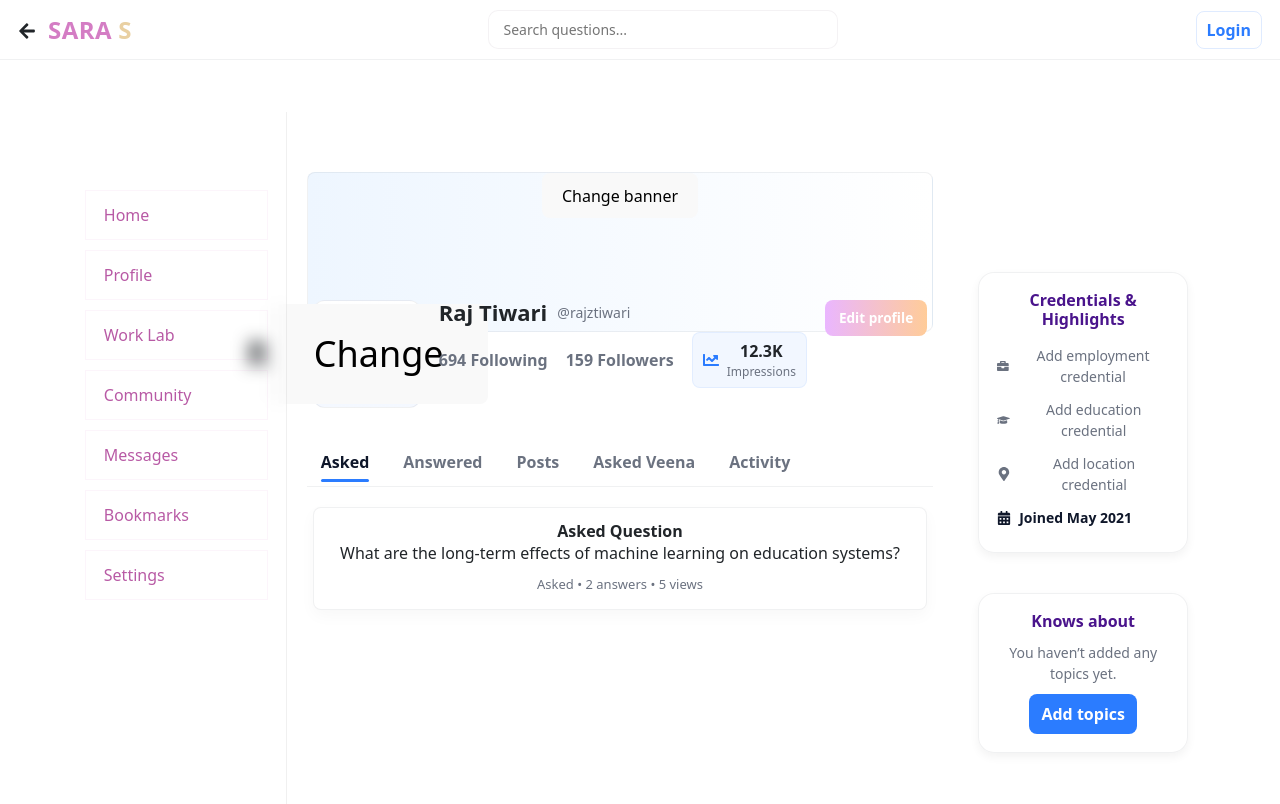
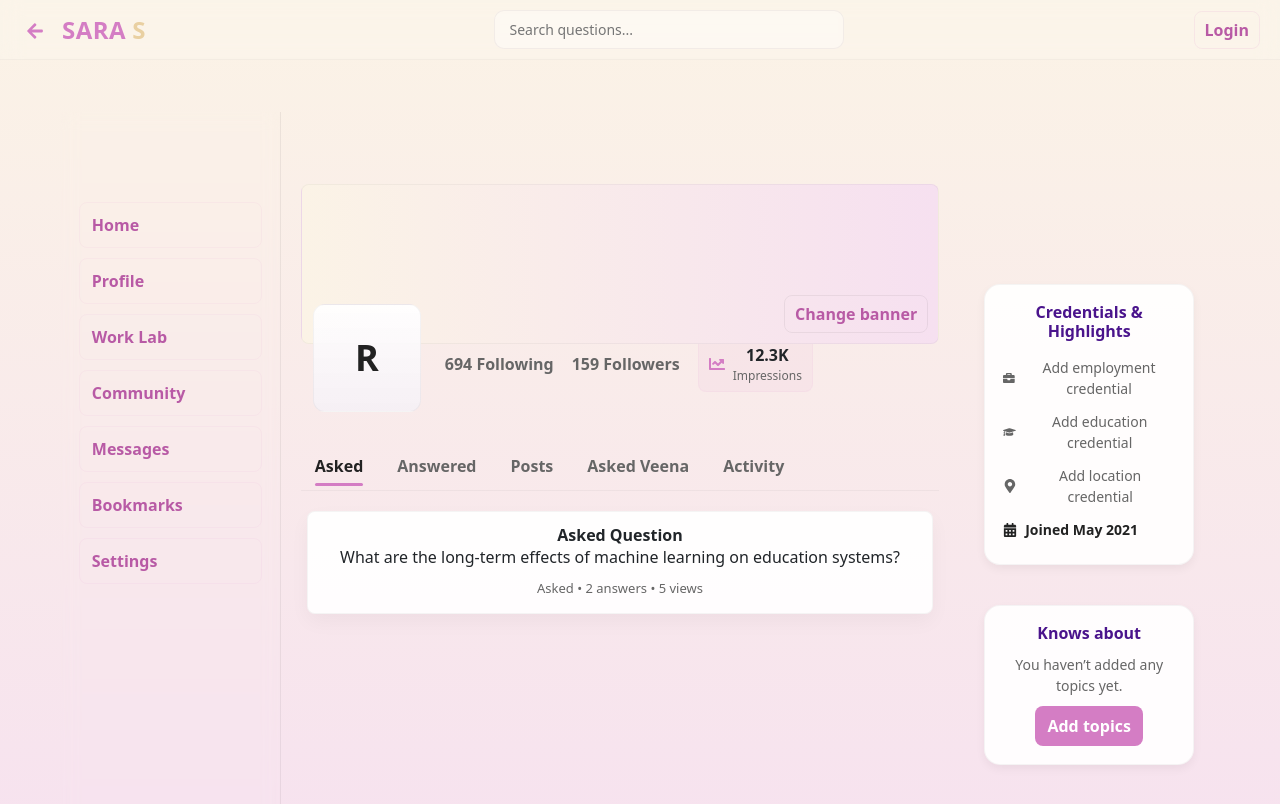
Before and after one commit to RAj-TIWARII/SARAS-0.1, a React (Vite) app: page /Profile in a window 1280 px wide. Shown: the top 804 px of the page. Built offline with nearby package versions, Linux system fonts and the light colour scheme.

Commit message:
Update Profile.css

```diff
--- a/src/pages/Profile.css
+++ b/src/pages/Profile.css
@@ -1,156 +1,283 @@
-/* Perfect top alignment + smoother transitions + subtle glass-wipe */
-/* Variables */
-:root {
-  --nav-h: 60px;
-  --bg: #f6f8fb;
-  --panel: #ffffff;
-  --muted: #6b7280;
-  --text: #0f172a;
-  --accent: #2b7cff;
-  --line: rgba(11,18,32,0.06);
+/* Profile.css
+   Theme-aware: uses --lotus-200, --wheat-200, --glass, --card-bg, --text from your Home.css root.
+   Keeps layout consistent with Home page. */
+
+html { scroll-behavior: smooth; }
+
+/* utility */
+.visually-hidden { display: none; }
+
+/* page base (don't override your Home root vars) */
+.profile-page { background: transparent; }
+
+/* NAVBAR - reuse your Home styles but tighten */
+.saras-navbar {
+  position: fixed;
+  top: 0;
+  left: 0;
+  width: 100%;
+  display:flex;
+  align-items:center;
+  gap:12px;
+  padding: 10px 20px;
+  backdrop-filter: blur(10px);
+  background: var(--glass);
+  border-bottom: 1px solid rgba(0,0,0,0.03);
+  z-index: 999;
 }
 
-html, body {
-  margin: 0;
-  padding: 0;
-  font-family: Inter, system-ui, sans-serif;
-  background: var(--bg);
+.nav-left { cursor: pointer; font-size: 18px; color: var(--lotus-200); padding:6px; }
+.nav-center { flex: 1; display:flex; justify-content: center; }
+.nav-search {
+  width: 420px; max-width: 62%;
+  padding: 8px 12px; border-radius: 10px;
+  border: 1px solid rgba(120,90,110,0.07);
+  background: linear-gradient(180deg, rgba(255,255,255,0.18), rgba(255,255,255,0.14));
   color: var(--text);
 }
+.nav-right { display:flex; gap:8px; align-items:center; }
 
-.saras-page { display: flex; min-height: 100vh; }
+/* login pill */
+.login-pill {
+  background: transparent;
+  border: 1px solid rgba(212,125,196,0.12);
+  color: var(--lotus-300);
+  padding: 6px 10px;
+  border-radius: 8px;
+  font-weight: 600;
+  cursor: pointer;
+  transition: all .22s ease;
+}
+.login-pill:hover { background: rgba(212,125,196,0.06); color: var(--lotus-200); transform: translateY(-2px); }
 
-/* NAVBAR */
-.saras-navbar {
-  position: fixed; top: 0; left: 0; right: 0;
-  height: var(--nav-h);
-  display: flex; align-items: center; gap: 12px;
-  padding: 0 18px;
-  background: rgba(255,255,255,0.97);
-  border-bottom: 1px solid var(--line);
-  z-index: 50;
-}
-.nav-left { cursor: pointer; font-size: 18px; }
-.nav-center { flex: 1; display: flex; justify-content: center; }
-.nav-search { width: 420px; max-width: 60%; padding: 8px 12px; border-radius: 8px; border: 1px solid var(--line); }
-.login-pill { background: transparent; border: 1px solid rgba(43,124,255,0.15); color: var(--accent); border-radius: 8px; padding: 6px 10px; font-weight: 600; }
-
-/* LAYOUT */
+/* SIDEBAR */
 .profile-sidebar {
   width: 220px;
-  padding-top: var(--nav-h);
-  position: sticky; top: 0;
+  padding-top: 72px; /* keep top spacing under navbar */
+  position: sticky;
+  top: 0;
   height: 100vh;
+  background: transparent;
 }
-.side-buttons { padding: 18px; display: flex; flex-direction: column; gap: 10px; }
-.side-btn {
-  border: none; background: transparent; color: var(--muted);
-  text-align: left; padding: 10px 12px; border-radius: 8px;
-  font-weight: 700; cursor: pointer; position: relative;
+
+.side-buttons {
+  padding: 18px;
+  display:flex;
+  flex-direction: column;
+  gap: 10px;
 }
-.side-btn:hover { background: rgba(43,124,255,0.06); color: var(--text); }
-.side-active { background: rgba(43,124,255,0.08); color: var(--text); }
 
+/* using same selectors as Home: side-buttons button */
+.side-buttons button {
+  border: 1px solid rgba(212,125,196,0.06);
+  background: transparent;
+  color: var(--lotus-300);
+  padding: 10px 12px;
+  text-align: left;
+  border-radius: 8px;
+  font-weight: 700;
+  cursor: pointer;
+  position: relative;
+  overflow: hidden;
+  transition: color .25s ease, background .25s ease;
+}
+
+/* glass-wipe hover */
+.side-buttons button::before {
+  content: "";
+  position: absolute; top: 0; left: -120%;
+  width: 100%; height: 100%;
+  background: var(--accent-glass);
+  transition: left .42s cubic-bezier(.2,.9,.3,1);
+}
+.side-buttons button:hover::before { left: 0; }
+.side-buttons button:hover { color: var(--lotus-200); background: rgba(255,255,255,0.02); }
+
+/* CONTAINER layout */
 .profile-container {
-  display: flex; flex: 1; gap: 20px;
-  padding-top: var(--nav-h);
+  display:flex;
+  flex:1;
+  gap: 20px;
+  padding-top: 72px;
   margin: 0 auto;
   max-width: 1200px;
   width: 100%;
 }
 
-/* MAIN (CENTER) */
-.profile-main { flex: 1; max-width: 760px; }
+/* MAIN */
+.profile-main { flex:1; max-width: 760px; margin-bottom: 40px; }
+
+/* Banner area - clickable to change */
 .profile-banner {
-  height: 160px; border-radius: 8px;
-  background: linear-gradient(90deg, #eef6ff, #ffffff);
-  border: 1px solid var(--line);
+  height: 160px;
+  border-radius: 8px;
+  background: linear-gradient(90deg, var(--wheat-100, #fbf3e6), var(--lotus-100, #f6e0f0));
+  border: 1px solid rgba(0,0,0,0.04);
+  position: relative;
+  cursor: pointer;
+  display:flex;
+  align-items:flex-end;
+  justify-content:flex-end;
+  padding: 10px;
+  overflow: hidden;
 }
 
+/* overlay actions on banner */
+.banner-actions {
+  display:flex;
+  gap:8px;
+  align-items:center;
+}
+.ghost-btn {
+  background: transparent;
+  border: 1px solid rgba(0,0,0,0.06);
+  padding: 6px 10px;
+  border-radius: 8px;
+  color: var(--lotus-300);
+  font-weight: 700;
+  cursor: pointer;
+  transition: all .18s ease;
+}
+.ghost-btn:hover { background: rgba(212,125,196,0.08); color: var(--lotus-200); transform: translateY(-2px); }
+.ghost-btn.danger { border-color: rgba(200,80,100,0.06); color: #6b2b3d; }
+
+/* PROFILE TOP (avatar + meta + actions) */
 .profile-top {
-  display: flex; gap: 18px; align-items: flex-start;
-  margin-top: -44px; padding: 12px 6px;
-}
-.avatar {
-  width: 108px; height: 108px;
-  border-radius: 12px;
-  background: linear-gradient(180deg, #fff, #f4f8ff);
-  display: flex; align-items: center; justify-content: center;
-  font-weight: 700; font-size: 36px;
-  border: 1px solid var(--line);
-}
-.name-row { display: flex; align-items: center; gap: 10px; flex-wrap: wrap; }
-.profile-name { font-size: 22px; font-weight: 800; margin: 0; }
-.profile-handle { color: var(--muted); font-size: 14px; }
-
-.stats-row { display: flex; gap: 18px; align-items: center; flex-wrap: wrap; margin-top: 8px; }
-.follow-stats { color: var(--muted); display: flex; gap: 18px; font-weight: 700; }
-.impressions { display: flex; align-items: center; gap: 8px; background: rgba(43,124,255,0.06); border: 1px solid rgba(43,124,255,0.08); border-radius: 8px; padding: 6px 10px; }
-.impr-icon { color: var(--accent); }
-.impr-number { font-weight: 700; }
-.impr-label { font-size: 12px; color: var(--muted); }
-
-.edit-btn { border: 1px solid var(--line); background: #fff; border-radius: 8px; padding: 8px 12px; cursor: pointer; font-weight: 700; }
-
-.profile-tabs {
-  display: flex; gap: 18px; margin-top: 18px;
-  border-bottom: 1px solid var(--line);
-  padding-left: 6px;
-}
-.tab-btn {
-  background: transparent; border: none; padding: 12px 8px;
-  font-weight: 700; color: var(--muted); cursor: pointer; position: relative;
-}
-.tab-btn.active { color: var(--text); }
-.tab-btn.active::after {
-  content: ""; position: absolute; left: 8px; right: 8px; bottom: 4px;
-  height: 3px; background: var(--accent); border-radius: 3px;
+  display:flex;
+  gap: 18px;
+  align-items:flex-start;
+  margin-top: -52px; /* pull up over banner */
+  padding: 12px 6px;
 }
 
-.profile-content { padding: 20px 6px; display: flex; flex-direction: column; gap: 14px; }
+/* Avatar block */
+.avatar-block { width: 120px; display:flex; align-items:center; justify-content:center; position:relative; }
+.avatar {
+  width:108px; height:108px; border-radius:12px;
+  background: linear-gradient(180deg, var(--card-bg, rgba(249,244,242,0.88)), rgba(245,240,245,0.95));
+  border: 1px solid rgba(0,0,0,0.04);
+  display:flex; align-items:center; justify-content:center;
+  font-weight: 700; font-size: 36px; color: var(--text);
+  position: relative;
+  overflow:hidden;
+  cursor:pointer;
+  transition: transform .12s ease, box-shadow .18s ease;
+}
+.avatar:hover { transform: translateY(-3px); box-shadow: 0 14px 30px rgba(0,0,0,0.06); }
+
+.avatar-img { width:100%; height:100%; object-fit:cover; display:block; }
+.avatar-initial { display:block; }
+
+/* small overlay inside avatar for change / remove */
+.avatar-overlay {
+  position: absolute;
+  inset: 0;
+  display:flex;
+  align-items:flex-end;
+  justify-content:center;
+  padding: 6px;
+  gap: 6px;
+  pointer-events: none;
+}
+.avatar-overlay .ghost-btn { pointer-events: auto; opacity: 0; transform: translateY(6px); transition: all .18s ease; }
+.avatar:hover .avatar-overlay .ghost-btn { opacity: 1; transform: translateY(0); }
+
+/* meta */
+.profile-meta { flex:1; }
+.name-row { display:flex; gap:10px; align-items:center; flex-wrap:wrap; }
+.profile-name { font-size:22px; font-weight:800; margin:0; color: var(--text); }
+.profile-handle { color: var(--muted); font-size:14px; }
+
+.stats-row { display:flex; gap:18px; align-items:center; flex-wrap:wrap; margin-top:8px; }
+.follow-stats { color: var(--muted); display:flex; gap:18px; font-weight:700; align-items:center; }
+.impressions { display:flex; align-items:center; gap:8px; background: rgba(212,125,196,0.06); border-radius:8px; padding:6px 10px; border: 1px solid rgba(212,125,196,0.06); }
+.impr-icon { color: var(--lotus-200); }
+.impr-number { font-weight:700; }
+.impr-label { font-size:12px; color: var(--muted); }
+
+/* profile actions */
+.profile-actions { display:flex; align-items:center; gap:8px; }
+.edit-btn {
+  border: 1px solid rgba(0,0,0,0.06);
+  background: var(--card-bg);
+  border-radius: 8px;
+  padding: 8px 12px;
+  cursor: pointer;
+  font-weight:700;
+  transition: all .18s ease;
+}
+.edit-btn:hover { transform: translateY(-2px); box-shadow: 0 12px 30px rgba(0,0,0,0.06); }
+
+/* Tabs */
+.profile-tabs { display:flex; gap:18px; margin-top:18px; border-bottom: 1px solid rgba(0,0,0,0.04); padding-left:6px; }
+.tab-btn { background:transparent; border:none; padding:12px 8px; font-weight:700; color: var(--muted); cursor: pointer; position:relative; }
+.tab-btn.active { color: var(--text); }
+.tab-btn.active::after { content:""; position:absolute; left:8px; right:8px; bottom:4px; height:3px; background: var(--lotus-200); border-radius:3px; }
+
+/* Content cards */
+.profile-content { padding:20px 6px; display:flex; flex-direction:column; gap:14px; }
 .content-card {
-  background: var(--panel); border: 1px solid var(--line); border-radius: 8px;
-  padding: 14px; box-shadow: 0 6px 16px rgba(11,18,32,0.03);
+  background: var(--card-bg);
+  border: 1px solid rgba(0,0,0,0.04);
+  border-radius:8px;
+  padding:14px;
+  box-shadow: 0 8px 20px rgba(0,0,0,0.04);
 }
-.card-title { margin: 0 0 8px 0; font-size: 16px; font-weight: 800; }
-.card-body { margin: 0 0 10px 0; color: #334155; }
-.card-meta { color: var(--muted); font-size: 13px; }
+.card-title { margin:0 0 8px 0; font-size:16px; font-weight:800; }
+.card-body { margin:0 0 10px 0; color: #403839; }
+.card-meta { color: var(--muted); font-size:13px; }
 
 /* RIGHT PANEL */
-.right-panel {
-  width: 280px; min-width: 260px;
-  display: flex; flex-direction: column; gap: 20px;
+.right-panel { width:280px; min-width:260px; display:flex; flex-direction:column; gap:20px; }
+.info-card {
+  background: var(--card-bg);
+  border: 1px solid rgba(0,0,0,0.04);
+  border-radius:10px;
+  padding:14px 16px;
+  box-shadow: 0 6px 18px rgba(0,0,0,0.03);
 }
-.info-card {
-  background: var(--panel);
-  border: 1px solid var(--line);
-  border-radius: 10px;
-  padding: 14px 16px;
-  box-shadow: 0 4px 16px rgba(11,18,32,0.03);
+.info-card h3 { margin-top:0; font-size:16px; font-weight:800; margin-bottom:12px; }
+.info-item { display:flex; align-items:center; gap:8px; color: var(--muted); padding:6px 0; font-size:14px; cursor:pointer; }
+.info-item:hover { color: var(--text); }
+.joined { color: var(--text); font-weight:600; }
+.empty-note { color: var(--muted); font-size:14px; margin:6px 0 10px 0; }
+.add-topic-btn {
+  background: var(--lotus-200); color: #fff; border: none; padding:8px 12px; border-radius:8px; font-weight:600; cursor:pointer;
 }
-.info-card h3 { margin-top: 0; font-size: 16px; font-weight: 800; margin-bottom: 12px; }
-.info-item {
-  display: flex; align-items: center; gap: 8px;
-  color: var(--muted); padding: 6px 0; font-size: 14px; cursor: pointer;
+.add-topic-btn:hover { opacity:0.95; transform: translateY(-2px); }
+
+/* Modal */
+.modal-backdrop {
+  position: fixed; inset: 0; display:flex; align-items:center; justify-content:center;
+  background: rgba(6,6,8,0.35); z-index: 1200;
 }
-.info-item:hover { color: var(--text); }
-.joined { color: var(--text); font-weight: 600; }
-.empty-note { color: var(--muted); font-size: 14px; margin: 6px 0 10px 0; }
-.add-topic-btn {
-  background: var(--accent); color: #fff; border: none;
-  padding: 8px 12px; border-radius: 8px; font-weight: 600; cursor: pointer;
+.modal {
+  width: 420px; max-width: 92%;
+  background: var(--card-bg);
+  border-radius:10px; padding:18px;
+  border: 1px solid rgba(0,0,0,0.06);
+  box-shadow: 0 28px 60px rgba(0,0,0,0.28);
 }
+.modal h2 { margin-top:0; margin-bottom:10px; }
+.modal-label { display:block; margin:10px 0; font-weight:700; color:var(--muted); }
+.modal-label input { width:100%; padding:8px 10px; border-radius:8px; border:1px solid rgba(0,0,0,0.06); margin-top:6px; }
 
-/* RESPONSIVE */
+/* modal actions */
+.modal-actions { display:flex; justify-content:flex-end; gap:10px; margin-top:12px; }
+.btn-cancel { background:transparent; border:1px solid rgba(0,0,0,0.06); padding:8px 10px; border-radius:8px; cursor:pointer; }
+.btn-save { background: var(--lotus-200); color:#fff; border:none; padding:8px 12px; border-radius:8px; cursor:pointer; font-weight:700; }
+
+/* small screens */
 @media (max-width: 1050px) {
   .right-panel { display: none; }
 }
 @media (max-width: 950px) {
   .profile-sidebar { display: none; }
   .nav-center { display: none; }
+  .profile-container { padding: 0 12px; }
 }
 @media (max-width: 600px) {
-  .profile-top { flex-direction: column; margin-top: -30px; gap: 10px; }
-  .avatar { width: 92px; height: 92px; font-size: 28px; }
-  .profile-name { font-size: 20px; }
+  .profile-top { flex-direction: column; margin-top: -30px; gap:10px; }
+  .avatar { width:92px; height:92px; font-size:28px; }
+  .profile-name { font-size:20px; }
 }
```
